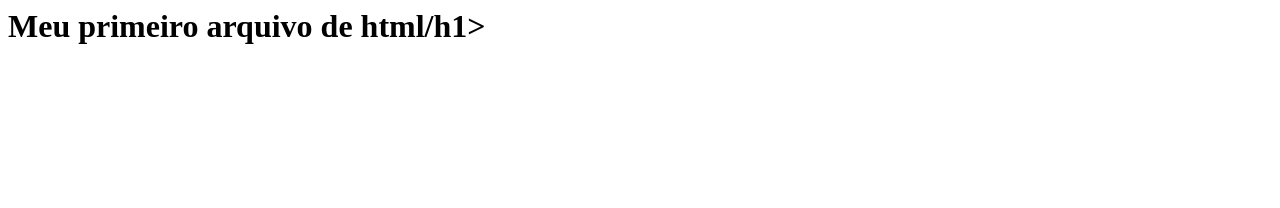
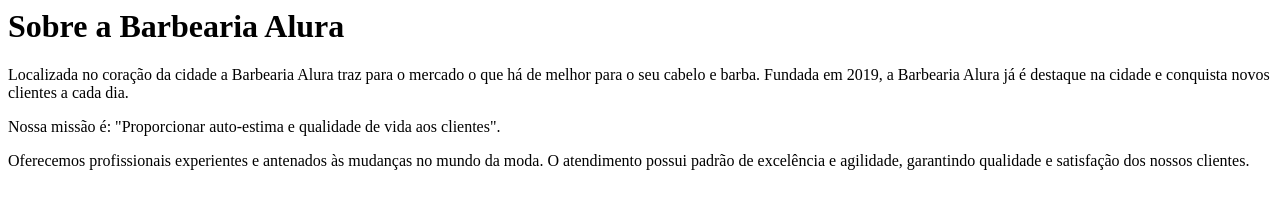
Before and after one commit to Mikaelleandro/1-primeiro, a plain HTML site: page index.html in a window 1280 px wide. Drawn offline with Linux system fonts and the light colour scheme.

Commit message:
Update index.html

```diff
--- a/index.html
+++ b/index.html
@@ -1,3 +1,9 @@
-<html>
-  <h1>Meu primeiro arquivo de html/h1>
-</html>
+<h1>Sobre a Barbearia Alura</h1>
+
+<p>Localizada no coração da cidade a Barbearia Alura traz para o mercado o que há de melhor para o seu cabelo e barba.
+Fundada em 2019, a Barbearia Alura já é destaque na cidade e conquista novos clientes a cada dia.</p>
+
+<p>Nossa missão é: "Proporcionar auto-estima e qualidade de vida aos clientes".</p>
+
+<p>Oferecemos profissionais experientes e antenados às mudanças no mundo da moda.
+O atendimento possui padrão de excelência e agilidade, garantindo qualidade e satisfação dos nossos clientes.</p>
```
